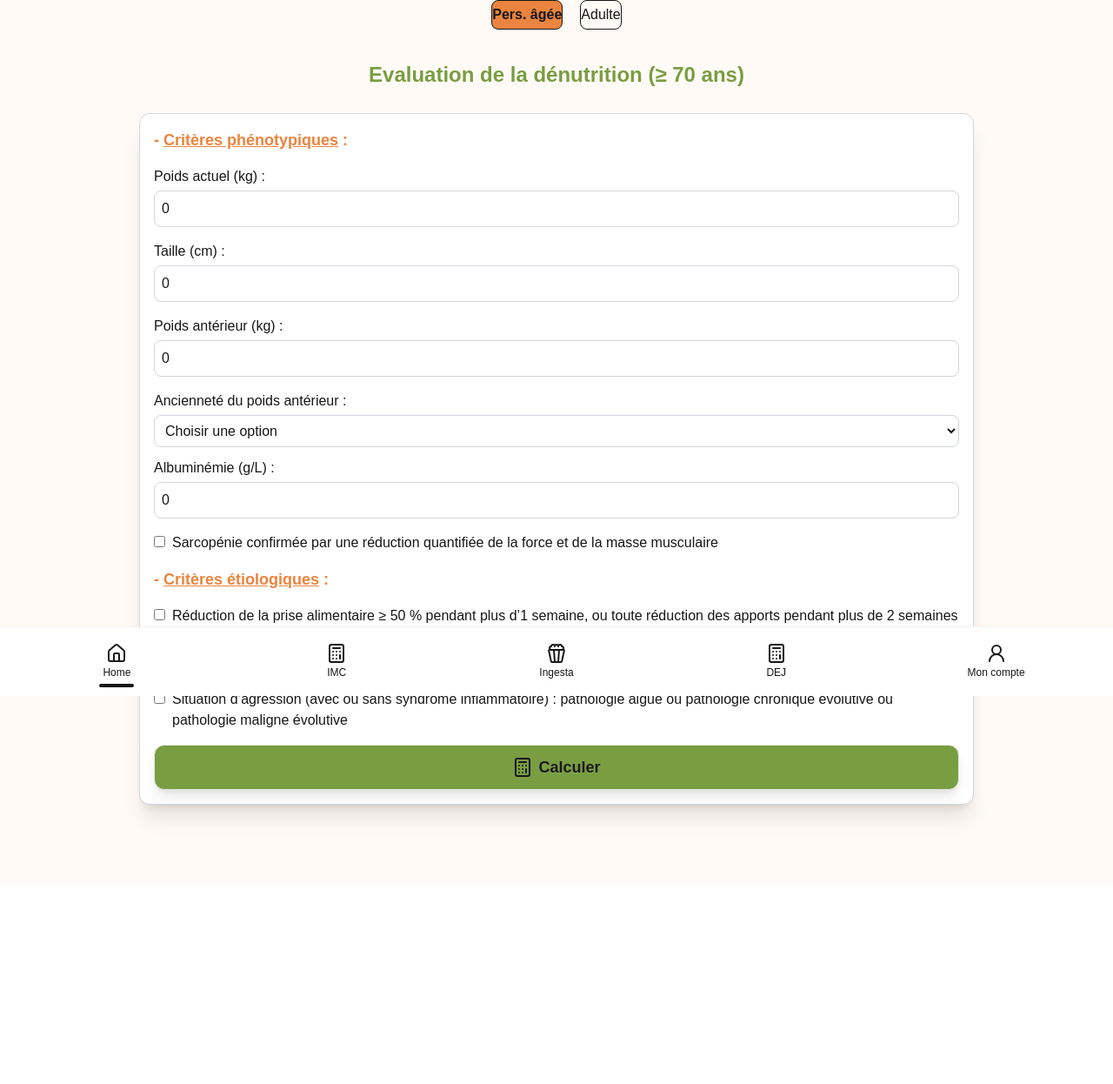
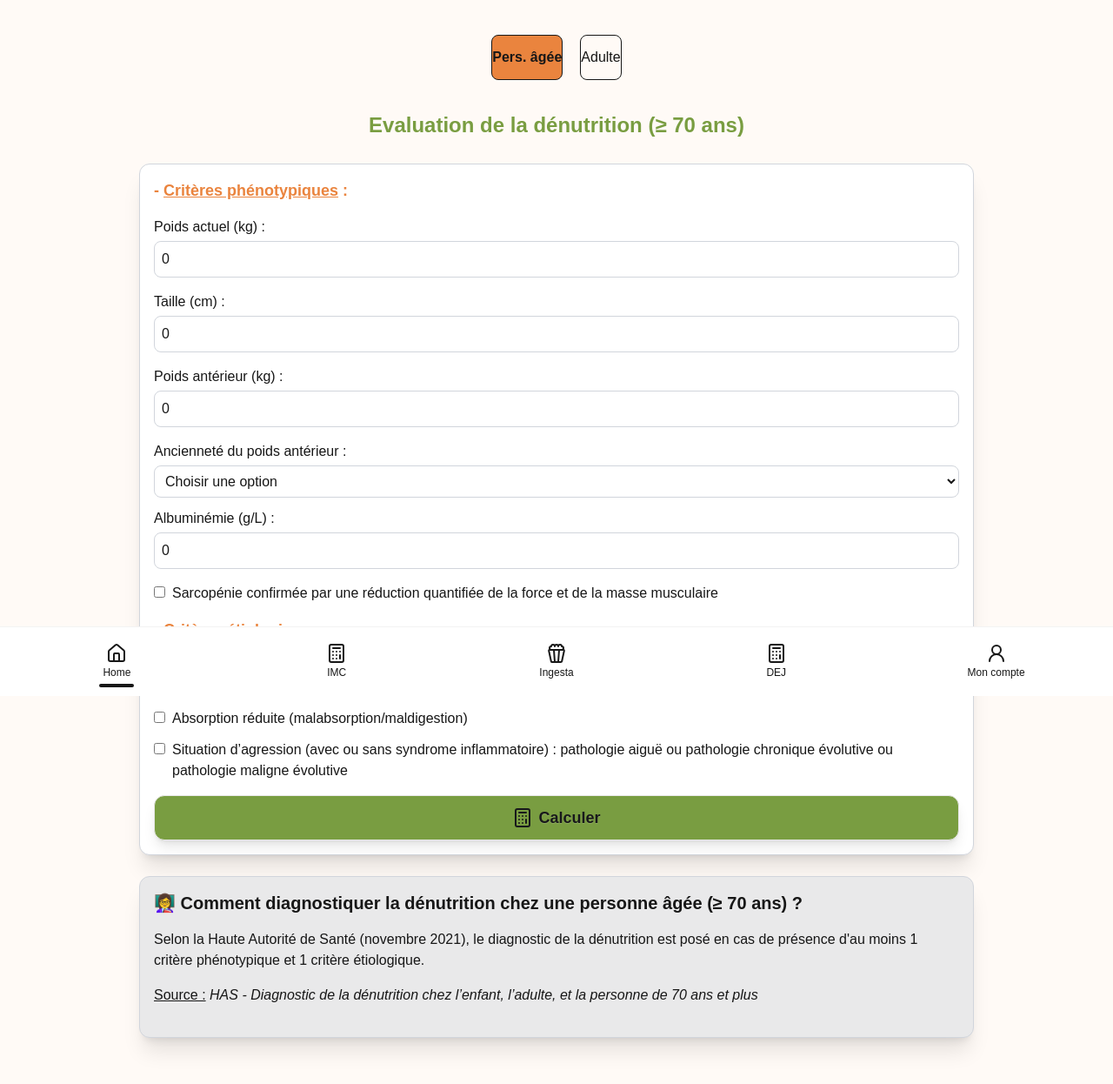
Before and after one commit to Edwige08/dietetic_lab_front, a Next.js app: page /undernutrition in a window 1280 px wide. Shown: the top 1246 px of the page at 87% size. Before the commit the page ends 1017 px from the top, so only its background shows below. Built offline with nearby package versions, Linux system fonts and the light colour scheme.

Commit message:
add: informations about undernutrition

```diff
--- a/src/app/undernutrition/page.tsx
+++ b/src/app/undernutrition/page.tsx
@@ -1,6 +1,7 @@
 'use client'
 
 import UndernutritionAdult from "@/components/UndernutritionAdult";
+import UndernutritionInformation from "@/components/UndernutritionInformation";
 import UndernutritionSenior from "@/components/UndernutritionSenior";
 import { MouseEvent, useState } from "react";
 
@@ -15,17 +16,17 @@ export default function Home() {
 
     return (
         <div className="flex flex-col items-center">
-            <div className="flex flex-row justify-center gap-5 mb-5">
+            <div className="flex flex-row justify-center gap-5 mb-5 mt-10">
                 <button
-                name="senior"
-                    className={`py-1 border rounded-lg w-[140] ${selectedPeople === "senior" ? "font-bold bg-(--orangeColor)" : ""}`}
+                    name="senior"
+                    className={`py-1 border rounded-lg h-13 w-[140] ${selectedPeople === "senior" ? "font-bold bg-(--orangeColor)" : ""}`}
                     onClick={handleClick}
                 >
                     Pers. âgée
                 </button>
                 <button
-                name="adult"
-                    className={`py-1 border rounded-lg w-[140] ${selectedPeople === "adult" ? "font-bold bg-(--orangeColor)" : ""}`}
+                    name="adult"
+                    className={`py-1 border rounded-lg h-13 w-[140] ${selectedPeople === "adult" ? "font-bold bg-(--orangeColor)" : ""}`}
                     onClick={handleClick}
                 >
                     Adulte
@@ -33,7 +34,7 @@ export default function Home() {
             </div>
             {selectedPeople === "adult" ? <UndernutritionAdult /> : ""}
             {selectedPeople === "senior" ? <UndernutritionSenior /> : ""}
-
+            <UndernutritionInformation />
         </div>
     )
 }
--- /dev/null
+++ b/src/components/UndernutritionInformation.tsx
@@ -0,0 +1,22 @@
+export default function UndernutritionInformation() {
+    return (
+        <div
+            className="flex flex-col gap-4 p-4 m-3 w-[90%] md:w-[75%] bg-(--grayLightColor) border border-gray-300 rounded-xl shadow-xl"
+        >
+
+            <div className="flex flex-col gap-4 mb-5">
+                <h2 className="text-xl font-bold">
+                    👩‍🏫 Comment diagnostiquer la dénutrition chez une personne âgée (≥&nbsp;70&nbsp;ans) ?
+                </h2>
+                <p>
+                    Selon la Haute Autorité de Santé (novembre 2021), le diagnostic de la dénutrition est posé en cas de présence d'au moins 1 critère phénotypique et 1 critère étiologique.
+                </p>
+                <p>
+                    <span className="underline">Source :</span>
+                    <a href="https://www.has-sante.fr/upload/docs/application/pdf/2021-11/reco368_fiche_outil_denutrition_pa_cd_20211110_v1.pdf" className="italic"> HAS - Diagnostic de la dénutrition chez l’enfant, l’adulte, et la personne de 70 ans et plus</a>
+                </p>
+            </div>
+
+        </div>
+    )
+}
```
